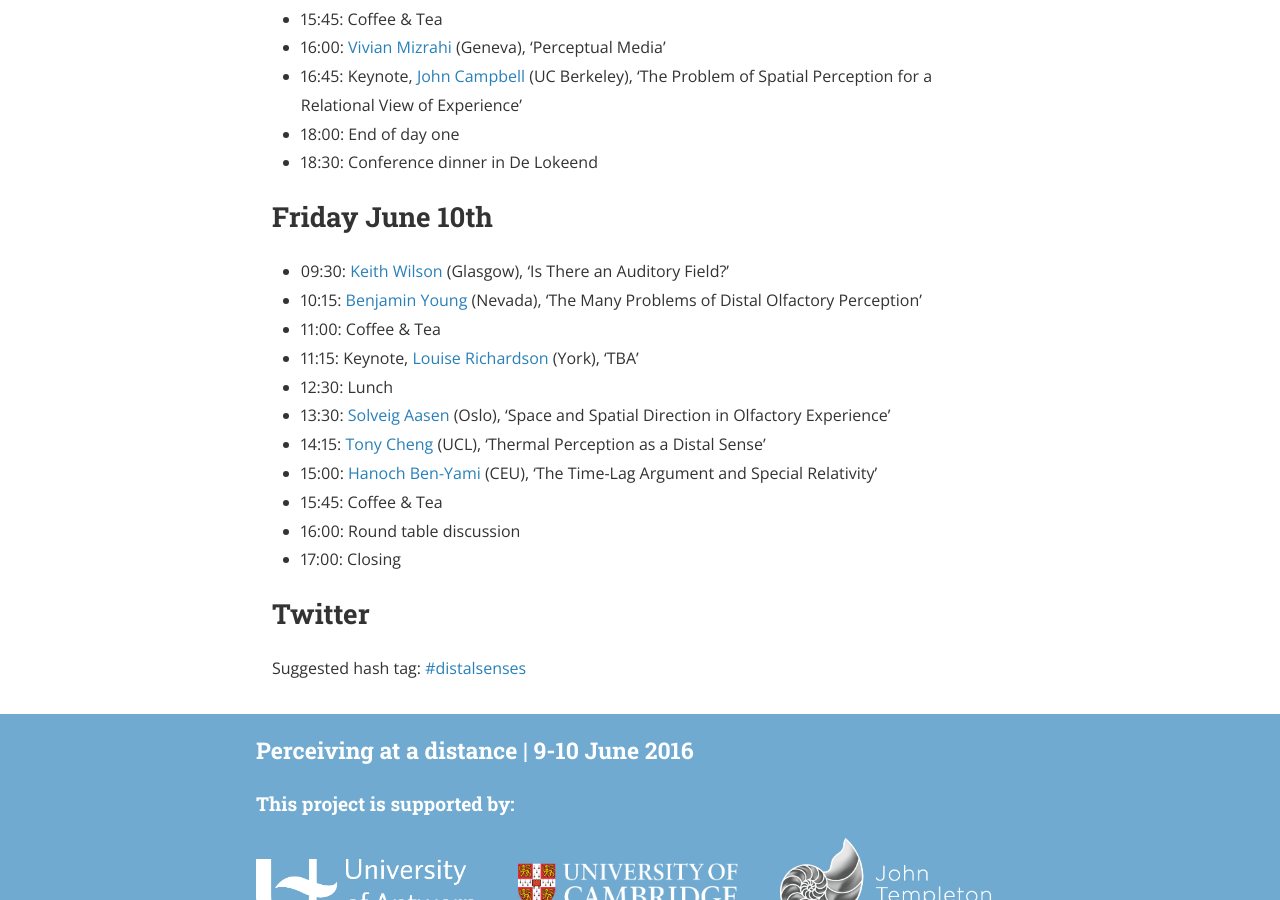
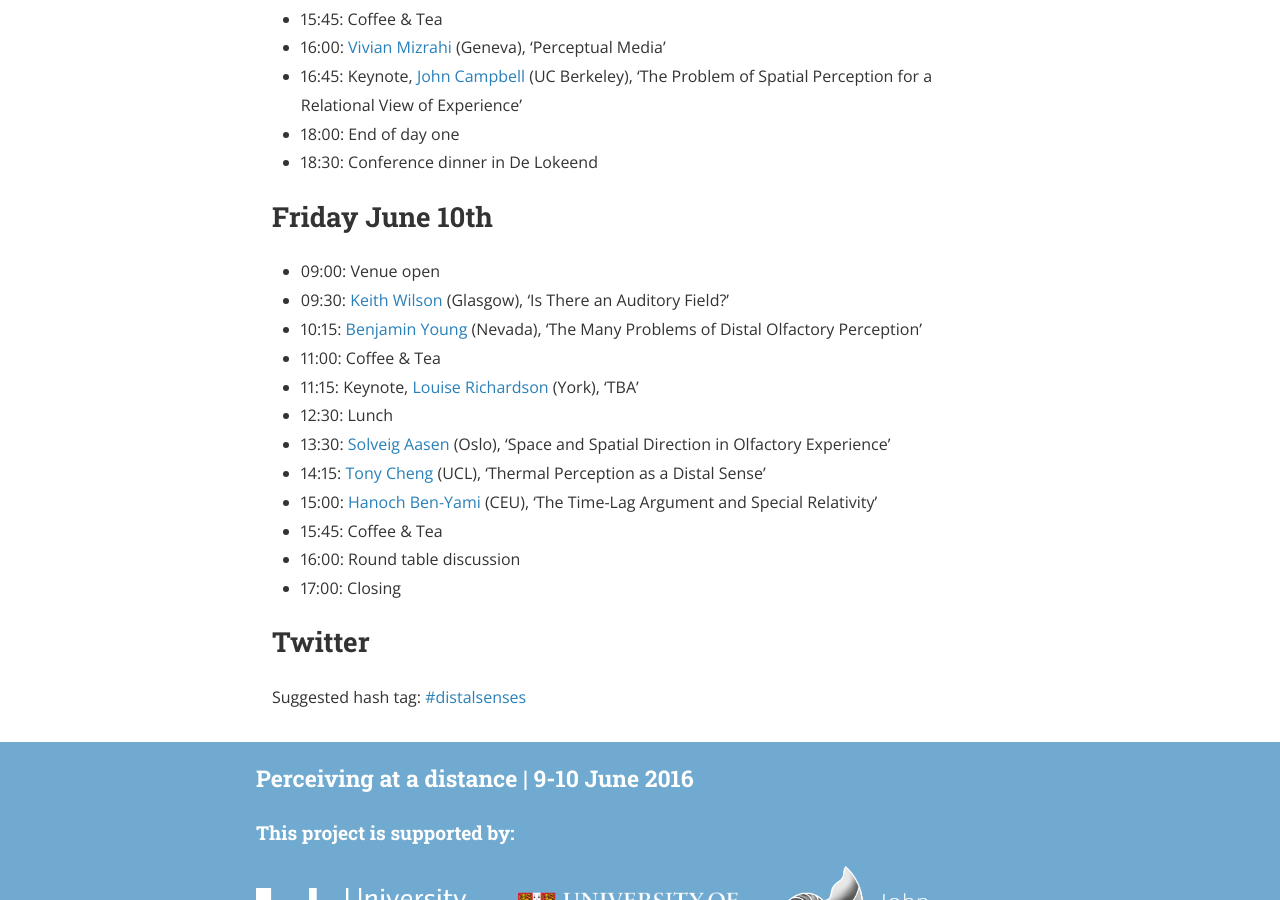
Before and after one commit to perceiving/old-conference-site, a Jekyll site: the page built from programme.md, in a window 1280 px wide and 900 px high, scrolled down 742 px. Built offline with Jekyll 4.4.1, drawn with Linux system fonts in a browser that asks for light colours; nearby versions of some CDN libraries; a style sheet for code colours, icons or effects is not loaded.

Commit message:
Update programme.md

```diff
--- a/programme.md
+++ b/programme.md
@@ -29,6 +29,7 @@ Prinsstraat 13, 2000 Antwerpen, Belgium
 
 ## Friday June 10th
 
+- 09:00: Venue open
 - 09:30: [Keith Wilson](http://goo.gl/Il6WBf) (Glasgow), 'Is There an Auditory Field?'
 - 10:15: [Benjamin Young](http://goo.gl/qdjqkE) (Nevada), 'The Many Problems of Distal Olfactory Perception'
 - 11:00: Coffee & Tea
```
